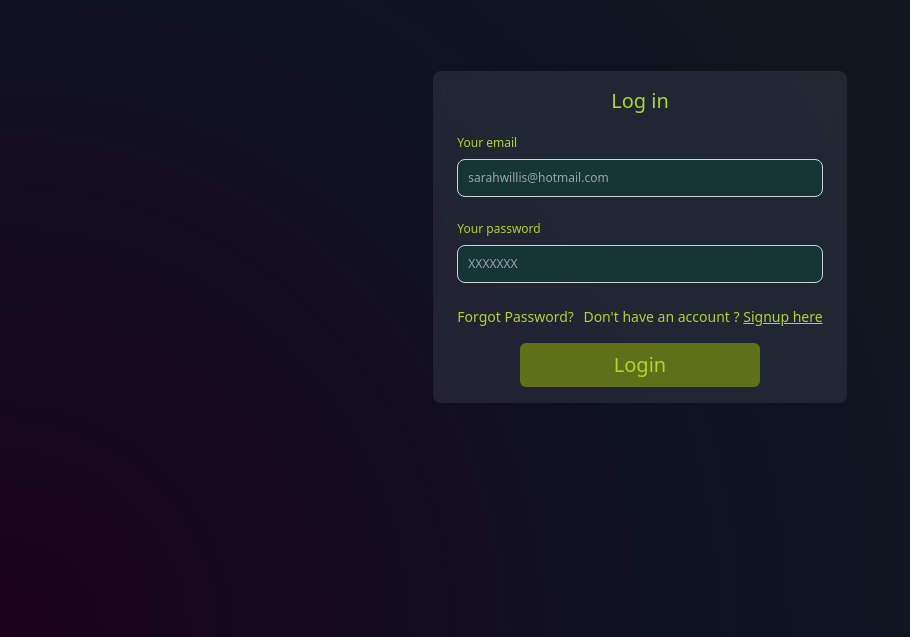
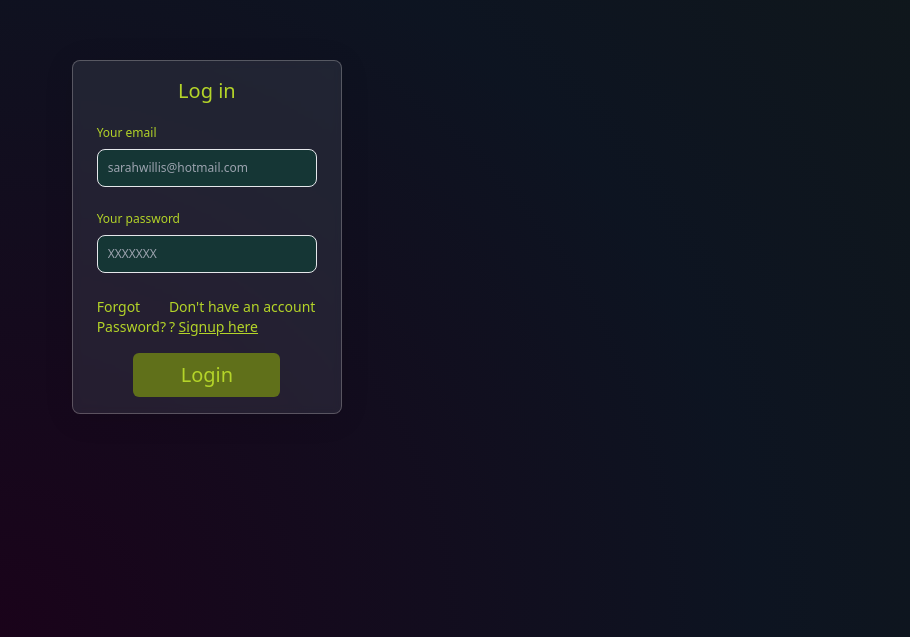
Before and after one commit to Zanko19/GetFlix, a React (Vite) app in the folder frontend/: page /login in a window 1280 px wide. Shown: the part 163-800 px from the top of the page, without its empty margins (0-910 px from the left). Built offline with nearby package versions, Linux system fonts and the light colour scheme.

Commit message:
littlechange

```diff
--- a/frontend/src/Components/Login.jsx
+++ b/frontend/src/Components/Login.jsx
@@ -1,25 +1,54 @@
-import React, { useEffect } from 'react';
+import React, { useEffect } from "react";
 import { BrowserRouter as Router, Route, Routes } from "react-router-dom";
 function Login() {
   return (
-          <div className="w-[100vw] h-[100vh] px-3 sm:px-5 flex items-center justify-center absolute">
-            <div className="w-full sm:w-1/3 lg:2/3 px-6 bg-gray-500 bg-opacity-20 bg-clip-padding backdrop-filter backdrop-blur-sm text-white z-50 py-4 rounded-lg">
+    <div className="h-[100vh] px-3 sm:px-1 flex items-center justify-center absolute">
+      <div className="glass w-1/2 sm:w-2/3 lg:2/3 px-6 bg-gray-500 bg-opacity-20 bg-clip-padding backdrop-filter backdrop-blur-sm text-white z-50 py-4 rounded-lg">
         <div className="w-full flex justify-center text-[#b4d429] text-xl mb:2 md:mb-5">
           Log in
         </div>
         <div className="mb-6">
-                <label htmlFor="email" className="block mb-2 text-xs font-medium text-[#b4d429]">Your email</label>
-                <input type="email" id="email" className="bg-[#153635] border border-gray-300 text-gray-900 text-xs rounded-lg focus:ring-blue-500 focus:border-blue-500 block w-full p-1.5 md:p-2.5 dark:bg-gray-700 dark:border-gray-600 dark:placeholder-gray-400 dark:text-white dark:focus:ring-blue-500 dark:focus:border-blue-500" placeholder="sarahwillis@hotmail.com" required />
+          <label
+            htmlFor="email"
+            className="block mb-2 text-xs font-medium text-[#b4d429]"
+          >
+            Your email
+          </label>
+          <input
+            type="email"
+            id="email"
+            className="bg-[#153635] border text-gray-900 text-xs rounded-lg focus:ring block w-full p-1.5 md:p-2.5"
+            placeholder="sarahwillis@hotmail.com"
+            required
+          />
         </div>
         <div className="mb-6">
-                <label htmlFor="password" className="block mb-2 text-xs font-medium text-[#b4d429]">Your password</label>
-                <input type="password" id="password" className="bg-[#153635] border border-gray-300 text-gray-900 text-xs rounded-lg focus:ring-blue-500 focus:border-blue-500 block w-full p-1.5 md:p-2.5 dark:bg-gray-700 dark:border-gray-600 dark:placeholder-gray-400 dark:text-white dark:focus:ring-blue-500 dark:focus:border-blue-500" placeholder='XXXXXXX' required />
+          <label
+            htmlFor="password"
+            className="block mb-2 text-xs font-medium text-[#b4d429]"
+          >
+            Your password
+          </label>
+          <input
+            type="password"
+            id="password"
+            className="bg-[#153635] border text-gray-900 text-xs rounded-lg focus:ring block w-full p-1.5 md:p-2.5 "
+            placeholder="XXXXXXX"
+            required
+          />
         </div>
         <div className="flex flex-row justify-between">
-                <div className="text-[#b4d429] text-sm md:text-md"><a href="">Forgot Password?</a></div>
-                <div className="text-[#b4d429] text-sm md:text-md">Don't have an account ? <a className='underline' href="../signup">Signup here</a></div>
+          <div className="text-[#b4d429] text-sm md:text-md justify-between">
+            <a href="">Forgot Password?</a>
           </div>
-              <div className="mt-2 md:mt-4 w-60 mx-auto flex items-center justify-center text-sm md:text-xl bg-[#60701a] py-2 rounded-md text-[#b4d429]">
+          <div className="text-[#b4d429] text-sm md:text-md">
+            Don't have an account ?{" "}
+            <a className="underline" href="../signup">
+              Signup here
+            </a>
+          </div>
+        </div>
+        <div className="mt-2 md:mt-4 sm:w-2/3 w-60 mx-auto flex items-center justify-center text-sm md:text-xl bg-[#60701a] py-2 rounded-md text-[#b4d429]">
           <a href="#">Login</a>
         </div>
       </div>
```
Lines whose indentation alone changed are shown as unchanged.
